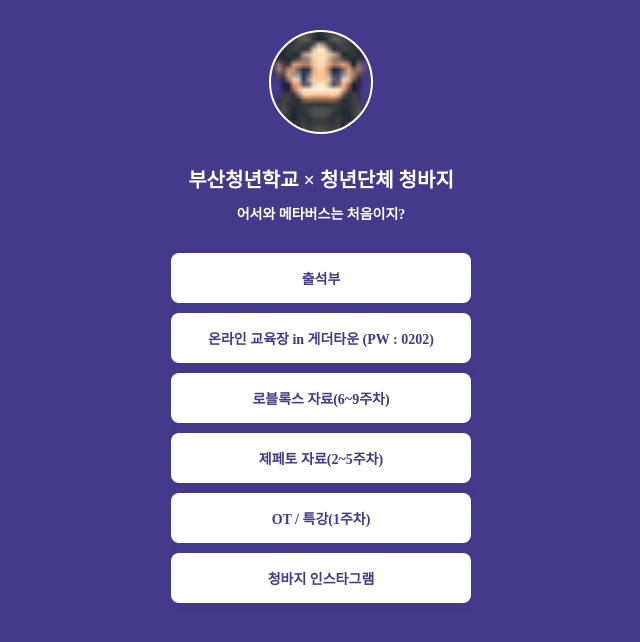
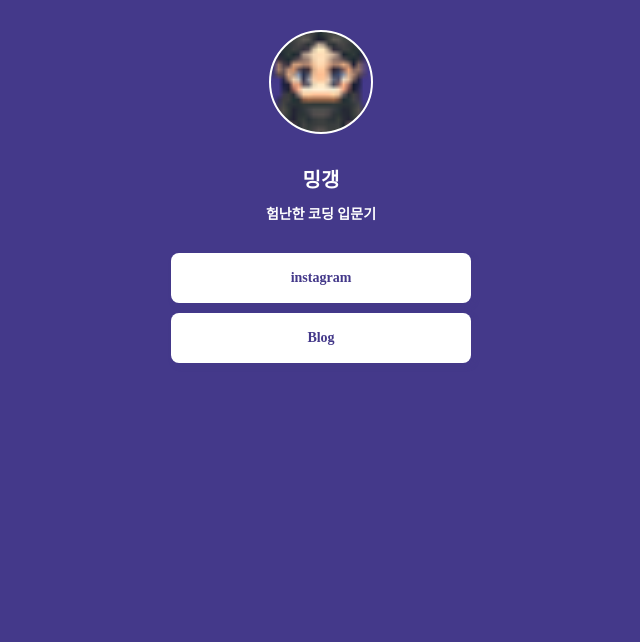
Before and after one commit to min0312/mypage, a plain HTML site: page index.html in a window 1280 px wide. Shown: the whole page, without its empty margins (319-959 px from the left). Drawn offline with Linux system fonts and the light colour scheme; a web font is replaced by a local one.

Commit message:
Update index.html

```diff
--- a/index.html
+++ b/index.html
@@ -1,14 +1,14 @@
 <!DOCTYPE html>
 <html>
 <head>
-	<meta charset="UTF-8">
+		<meta charset="UTF-8">
     <meta http-equiv="X-UA-Compatible" content="IE=edge">
     <meta name="viewport" content="width=device-width, initial-scale=1.0">
-    <meta property="og:title" content="부산청년학교 × 청년단체 청바지">
-    <meta property="og:description" content="바로가기">
+    <meta property="og:title" content="밍갱's 프로필">
+    <meta property="og:description" content="코딩은 어려워">
     <meta property="og:image" content="사람.png">
     <script type="text/javascript"></script>
-    <title>부산청년학교 × 청년단체 청바지</title>
+    <title>밍갱 - 프로필 링크</title>
     <style>
       @import url('https://cdn.jsdelivr.net/gh/orioncactus/pretendard/dist/web/static/pretendard.css');
       * {
@@ -78,14 +78,10 @@
 <body>
   <div class="wrap">
     <div class="profile"></div>
-    <h1 class="main">부산청년학교 × 청년단체 청바지</h1>
-    <h2 class="sub">어서와 메타버스는 처음이지?</h2>
-    <a target="_blank" href="https://docs.google.com/spreadsheets/d/1D87gwKDvA1w6gkw3W-95h16-qcs_bs8khdl2XFwrhS8/edit#gid=0">출석부</a>
-    <a target="_blank" href="https://app.gather.town/app/DctYMAS24kBHmRg6/BlueJeansEdu">온라인 교육장 in 게더타운 (PW : 0202)</a>
-    <a target="_blank" href="https://drive.google.com/drive/folders/1jZ9z1bHFlYD3WLuVeilKxSBRuECWFIZU">로블록스 자료(6~9주차)</a>
-    <a target="_blank" href="https://drive.google.com/drive/folders/1f_ngxHk8TDAjd9vJluPhXrkdbYUZ05D7">제페토 자료(2~5주차)</a>
-    <a target="_blank" href="https://drive.google.com/drive/folders/1oSHyO-O8GwZZhR7LTQIAjEph8ZrW7oBP">OT / 특강(1주차)</a>
-    <a target="_blank" href="https://www.instagram.com/blue_jeans_mtv/">청바지 인스타그램</a>
+    <h1 class="main">밍갱</h1>
+    <h2 class="sub">험난한 코딩 입문기</h2>
+    <a target="_blank" href="https://www.instagram.com/gold__99k/">instagram</a>
+    <a target="_blank" href="https://blog.naver.com/mkm6192">Blog</a>
   </div>
 </body>
 </html>
```
